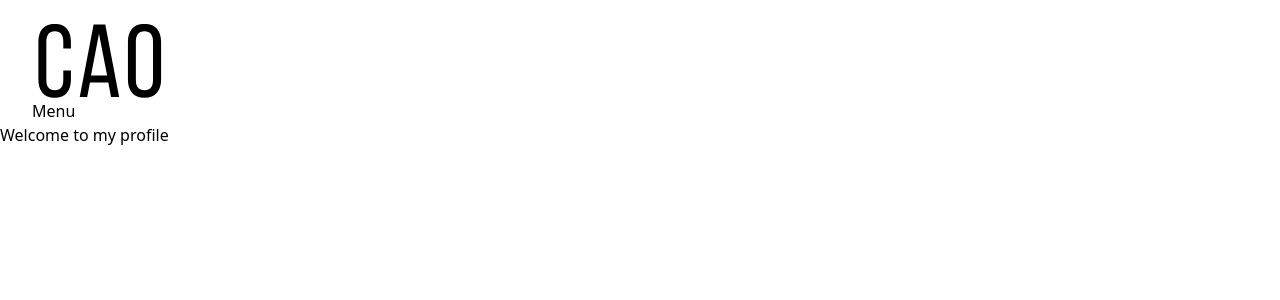
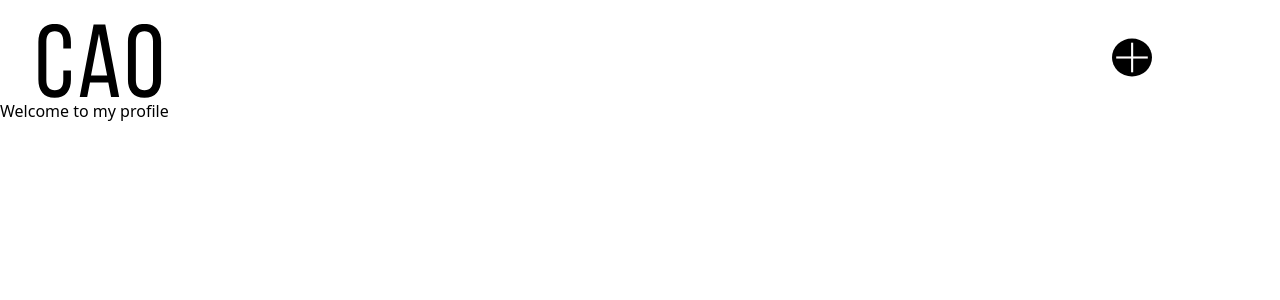
Before and after one commit to CharlesOuverleaux/portfolio, a Next.js app: page / in a window 1280 px wide. Shown: the top 300 px of the page. Built offline with nearby package versions, Linux system fonts and the light colour scheme.

Commit message:
Added button

```diff
--- a/components/Header.tsx
+++ b/components/Header.tsx
@@ -5,6 +5,7 @@ export default function Header() {
   return (
     <>
       <div className="px-4 pt-6 mx-auto max-w-7xl sm:px-6 lg:px-8">
+        <div className="flex">
           <div className="flex flex-row w-full">
             <Image
               src="/C.svg"
@@ -28,7 +29,16 @@ export default function Header() {
               className="animate-introY3"
             />
           </div>
-        <div>Menu</div>
+          <div className="mr-6 sm:mr-24">
+            <Image
+              src="/ButtonCross.svg"
+              alt="Button"
+              width={45}
+              height={75}
+              className="hover:rotate-45 ease-in-out duration-500"
+            />
+          </div>
+        </div>
       </div>
     </>
   );
```
Also changed, not shown: public/ButtonCross.svg (added). Lines whose indentation alone changed are shown as unchanged.
